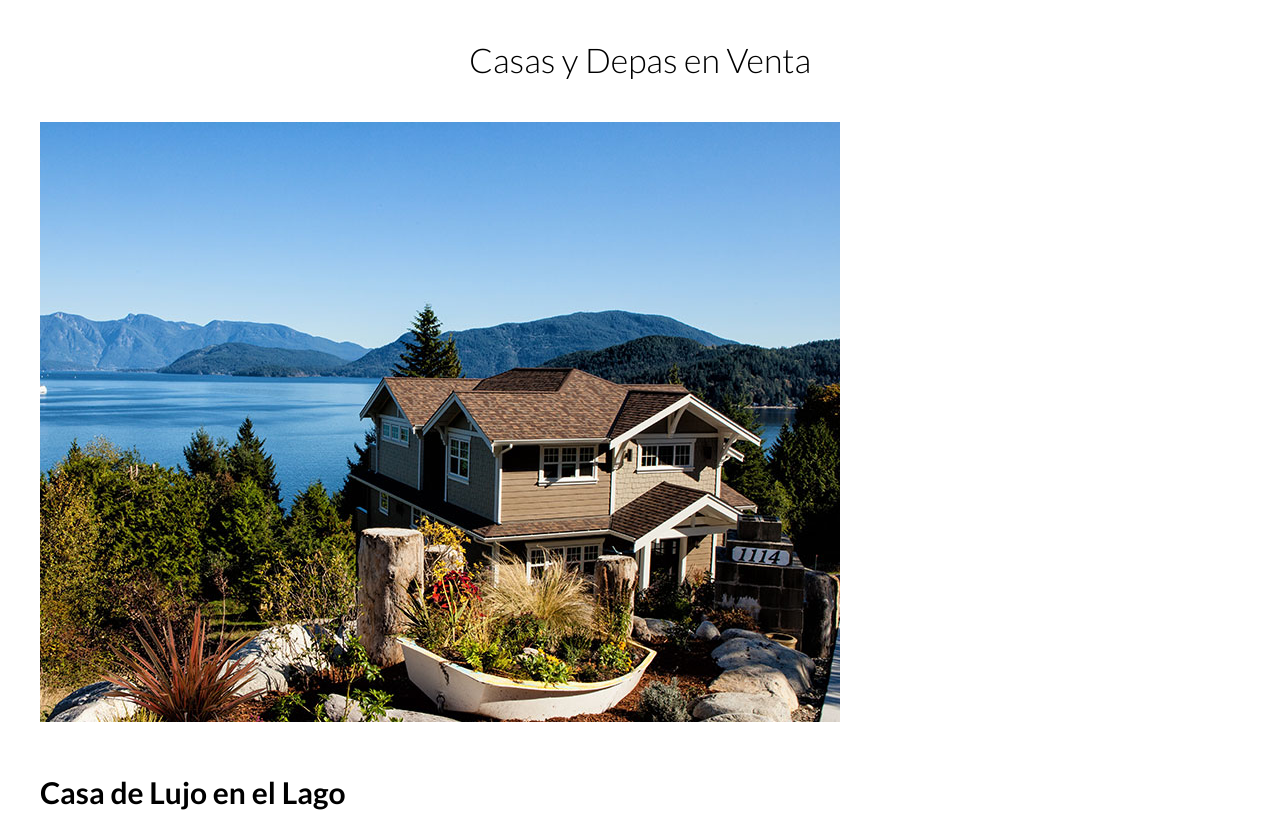
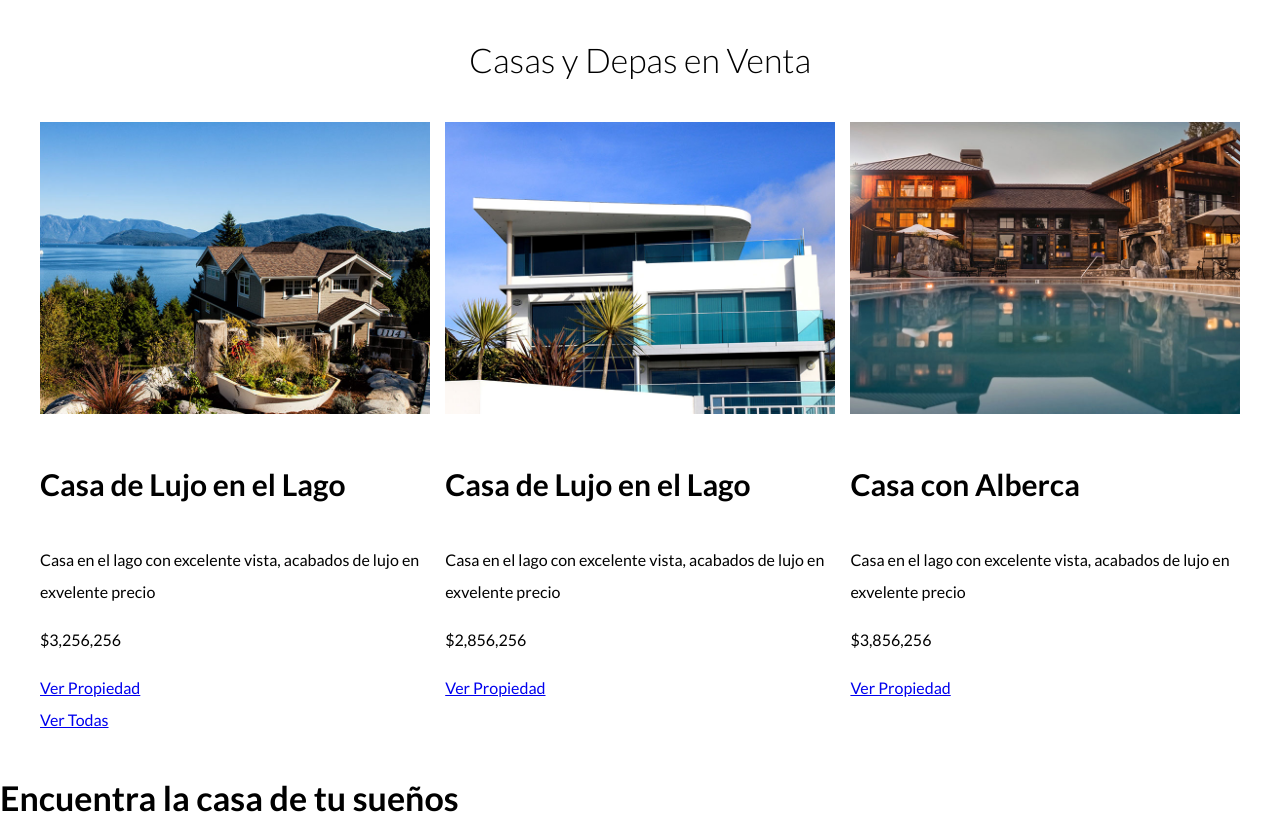
Before and after one commit to FrederickPerez1703/kidunion_web_site, a plain HTML site: page index.html in a window 1280 px wide. Shown: the part 1262-2097 px from the top of the page. Drawn offline with Linux system fonts and the light colour scheme.

Commit message:
Dando le diseño al main

```diff
--- a/CSS/style.css
+++ b/CSS/style.css
@@ -13,6 +13,9 @@ body{
 .contenedor{
     max-width: 120rem;
     margin: 0 auto;
+}
+img{
+    max-width: 100%;
 }
 h1{
     font-size: 3.8rem;
@@ -97,3 +100,10 @@ h4{
 .icono h3{
     text-transform: uppercase;
 }
+.contenedor-anucios{
+    display: flex;
+    justify-content: space-between;
+}
+.anuncio{
+    flex-basis: calc(33.3% - 1rem);
+}
--- a/index.html
+++ b/index.html
@@ -32,7 +32,7 @@
         </div>
     </header>
 
-    <section class="contenedor       seccion">
+    <section class="contenedor seccion">
 
         <h2 class="centrar-texto fw-300">Mas sobre Nosotro</h2>
 
@@ -44,7 +44,7 @@
                     laborum ipsa dolorum fugiat aliquam</p>
             </div>
 
-            <div  class="icono">
+            <div class="icono">
                 <img src="img/icono2.svg" alt="Icono Precio">
                 <h3>El mejor Precio</h3>
                 <p>Lorem ipsum dolor sit, amet consectetur adipisicing elit. Veritatis perspiciatis nam omnis
@@ -52,7 +52,7 @@
                     vero, adipisci soluta nemo? Ips</p>
             </div>
 
-            <div  class="icono">
+            <div class="icono">
                 <img src="img/icono3.svg" alt="Icono A Tiempo">
                 <h3>A Tiempo</h3>
                 <p>Lorem ipsum dolor sit, amet consectetur adipisicing elit. Veritatis perspiciatis nam omnis
@@ -65,32 +65,40 @@
     <main class="contenedor seccion">
 
         <h2 class="fw-300 centrar-texto">Casas y Depas en Venta</h2>
-
-        <div>
+        <div class="contenedor-anucios">
+            <div class="anuncio">
                 <img src="img/anuncio1.jpg" alt="Anuncio Casa de Lujo">
+                <div class="contenido-anuncios">
                     <h3>Casa de Lujo en el Lago</h3>
                     <p>Casa en el lago con excelente vista, acabados de lujo en exvelente precio</p>
                     <p>$3,256,256</p>
                     <a href="#">Ver Propiedad</a>
                 </div>
+            </div>
 
-        <div>
+            <div class="anuncio">
                 <img src="img/anuncio2.jpg" alt="Anucion casa">
+                <div class="contenido-anuncios">
                     <h3>Casa de Lujo en el Lago</h3>
                     <p>Casa en el lago con excelente vista, acabados de lujo en exvelente precio</p>
                     <p>$2,856,256</p>
                     <a href="#">Ver Propiedad</a>
                 </div>
+            </div>
 
-        <div>
+            <div class="anuncio">
                 <img src="img/anuncio3.jpg" alt="Casa Alberca">
+                <div class="contenido-anuncios">
                     <h3>Casa con Alberca</h3>
                     <p>Casa en el lago con excelente vista, acabados de lujo en exvelente precio</p>
                     <p>$3,856,256</p>
                     <a href="#">Ver Propiedad</a>
                 </div>
+            </div>
+        </div>
 
             <a href="anucios.html">Ver Todas</a>
+
     </main>
 
     <section>
```
Lines whose indentation alone changed are shown as unchanged.
